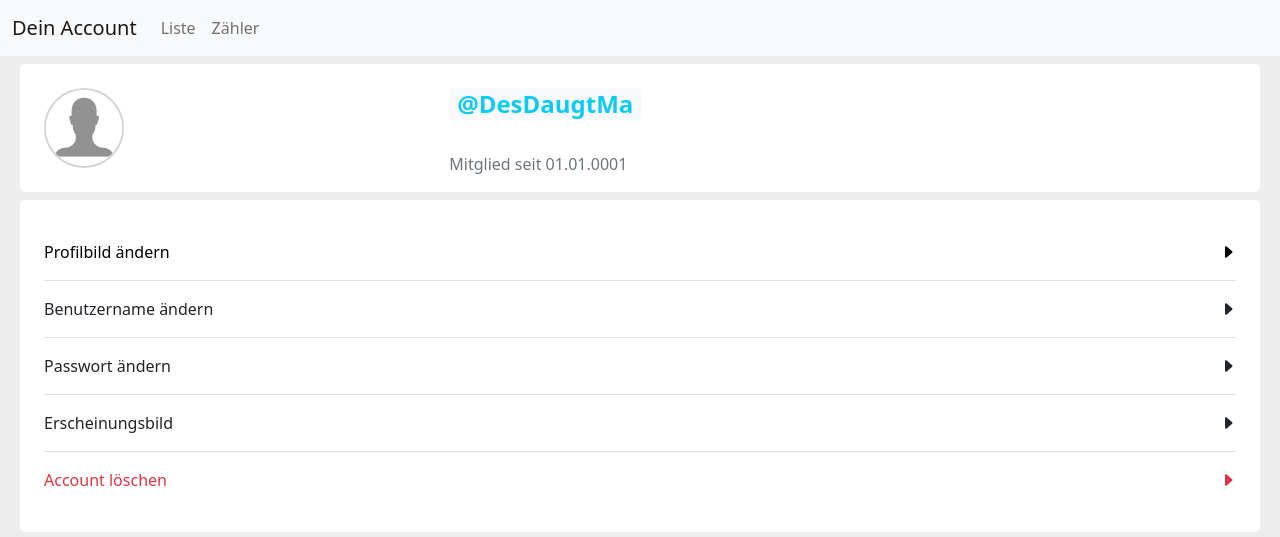
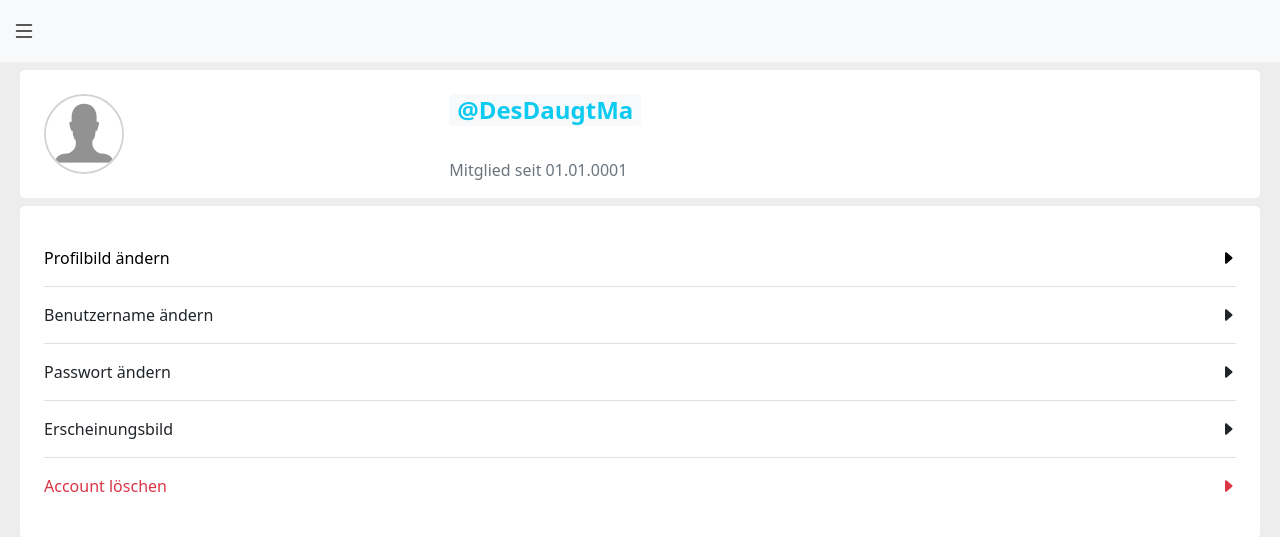
Before and after one commit to DesDaugtMa/ListeNewDwsign, a PHP site: page /account/index.html in a window 1280 px wide. Shown: the top 537 px of the page. Run offline with PHP 8.4, Linux system fonts and the light colour scheme.

Commit message:
some nav changes in the account section

```diff
--- a/src/account/index.html
+++ b/src/account/index.html
@@ -20,22 +20,20 @@
     <body style="background-color: rgb(237, 237, 237);">
         <nav class="navbar navbar-expand-sm bg-light navbar-light">
             <div class="container-fluid">
-                <a class="navbar-brand">Dein Account</a>
-                <button class="navbar-toggler" type="button" data-bs-toggle="collapse" data-bs-target="#collapsibleNavbar">
-                    <span class="navbar-toggler-icon"></span>
-                </button>
-                <div class="collapse navbar-collapse" id="collapsibleNavbar">
-                    <ul class="navbar-nav">
-                        <li class="nav-item">
-                            <a class="nav-link" href="../list/index.html">Liste</a>
-                        </li>
-                        <li class="nav-item">
-                            <a class="nav-link" href="../counter/index.php">Zähler</a>
-                        </li>
-                    </ul>
-                </div>
+                <i class="bi bi-list navbar-brand" onclick="openNav()" style="font-size: 3vh; cursor: pointer;"></i>
+                <!-- <a class="navbar-brand">Test</a> -->
             </div>
         </nav>
+
+        <div id="mySidenav" class="sidenav">
+            <a href="javascript:void(0)" class="closebtn" onclick="closeNav()">&times;</a>
+            <img src="noProfilePicture.png" height="70" width="70" class="rounded-circle" style="border: 2px solid lightgrey; display: block; margin: auto;">
+            <span class="badge bg-light" style="display: block; margin: auto;"><span class="text-info" style="font-size: 2vh;">@DesDaugtMa</span></span>
+            <a href="#">Profil</a>
+            <a href="#">Liste</a>
+            <a href="#">Zähler</a>
+        </div>
+
         <div class="container-fluid">
             <div class="white_container" style="position: relative;">
                 <div class="row">
@@ -68,5 +66,15 @@
                 </div>
             </div>
         </div>
+
+        <script>
+            function openNav() {
+              document.getElementById("mySidenav").style.width = "250px";
+            }
+
+            function closeNav() {
+              document.getElementById("mySidenav").style.width = "0";
+            }
+        </script>
     </body>
 </html>
--- a/src/style.css
+++ b/src/style.css
@@ -33,3 +33,42 @@
     padding-top: 2vh;
     padding-bottom: 2vh;
 }
+
+.sidenav {
+    height: 100%;
+    width: 0;
+    position: fixed;
+    z-index: 1;
+    top: 0;
+    left: 0;
+    background-color: rgb(255, 255, 255);
+    overflow-x: hidden;
+    transition: 0.5s;
+    padding-top: 60px;
+  }
+
+  .sidenav a {
+    padding: 8px 8px 8px 32px;
+    text-decoration: none;
+    font-size: 25px;
+    color: #313131;
+    display: block;
+    transition: 0.3s;
+  }
+
+  .sidenav a:hover {
+    color: #df4242;
+  }
+
+  .sidenav .closebtn {
+    position: absolute;
+    top: 0;
+    right: 25px;
+    font-size: 36px;
+    margin-left: 50px;
+  }
+
+  @media screen and (max-height: 450px) {
+    .sidenav {padding-top: 15px;}
+    .sidenav a {font-size: 18px;}
+  }
```
